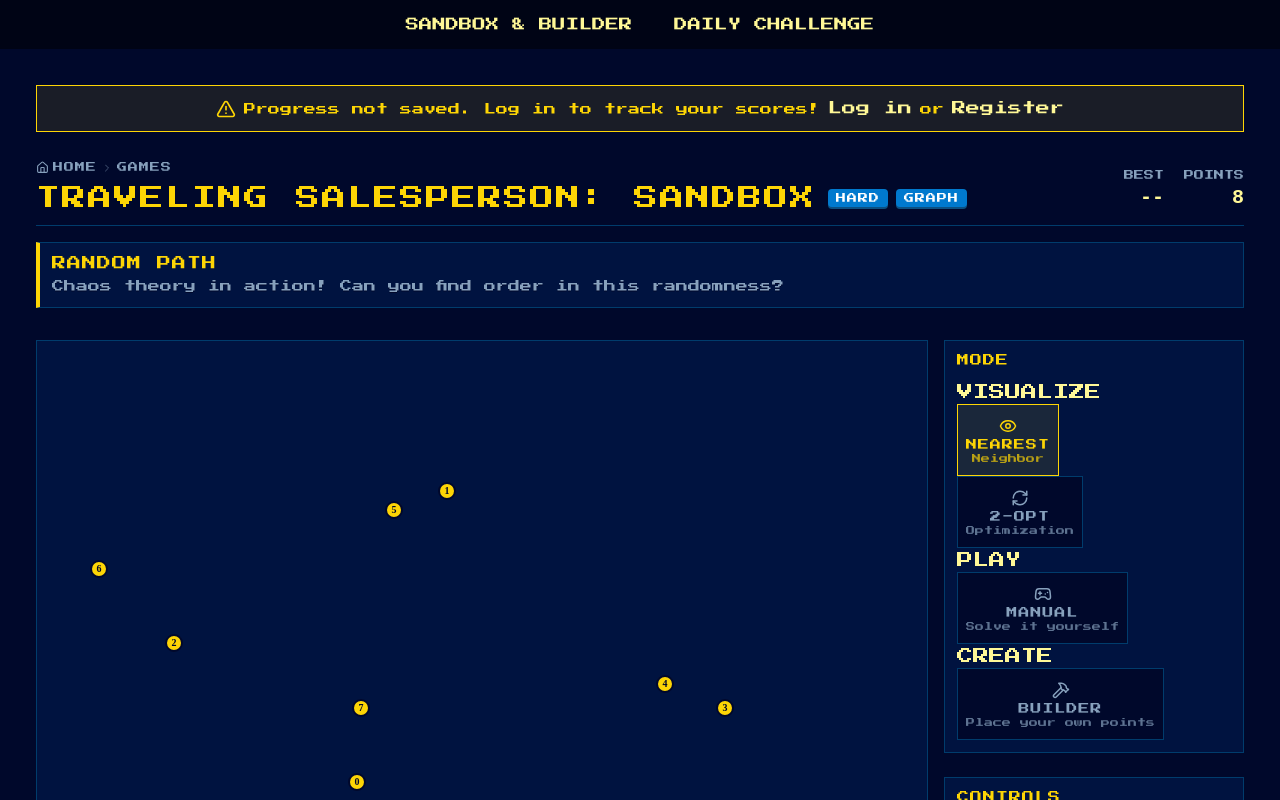
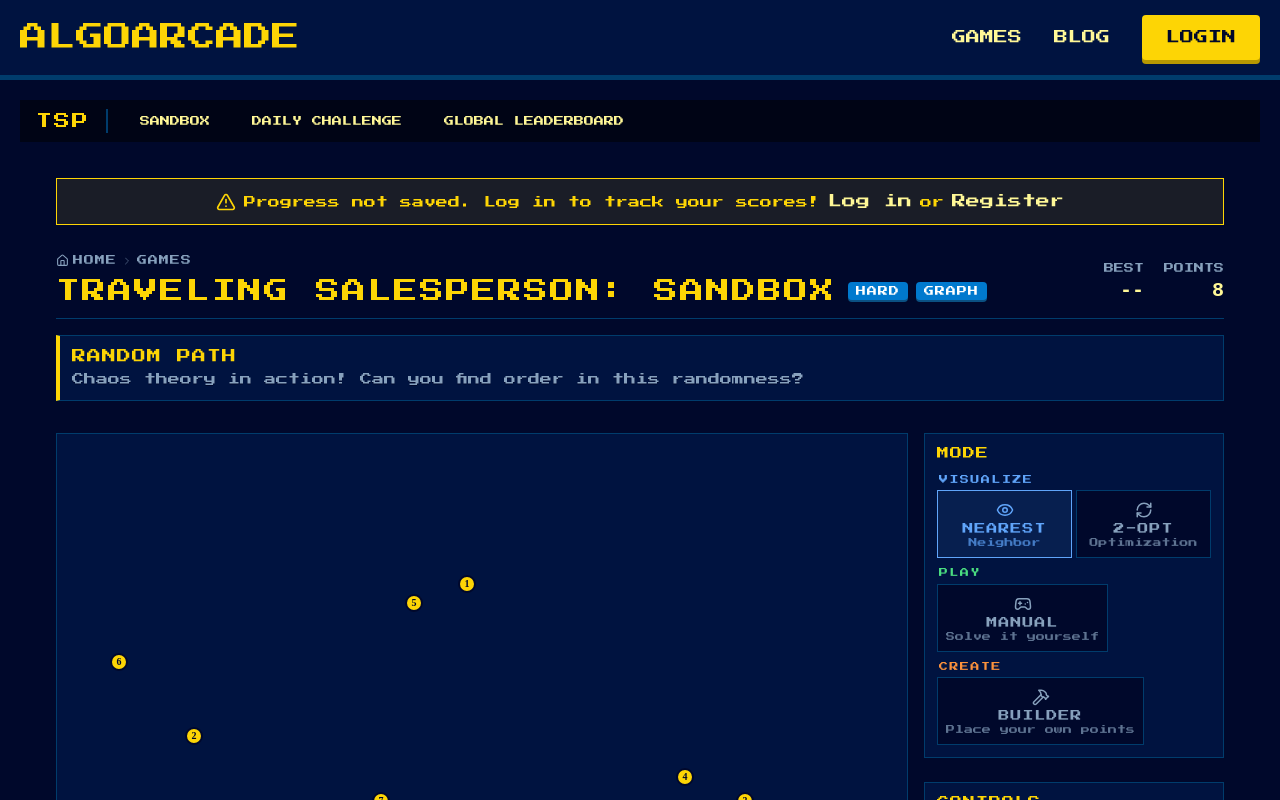
Before and after one commit to TeachingHub/algoarcade, a React app in the folder frontend/: page /games/tsp in a window 1280 px wide. Shown: the top 800 px of the page. Built offline with nearby package versions, Linux system fonts and the light colour scheme; no server answers; the HTML template or start-up script is replaced by a standard one.

Commit message:
Created GameTabs Component

```diff
--- /dev/null
+++ b/frontend/src/components/games/shared/GameTabs.tsx
@@ -0,0 +1,34 @@
+import styles from "@/styles/components/games/shared/GameTabs.module.css";
+
+interface Tab {
+    key: string;
+    label: string;
+}
+
+interface GameTabsProps {
+    gameName: string;
+    tabs: Tab[];
+    activeTab: string;
+    onTabChange: (key: string) => void;
+}
+
+export default function GameTabs({ gameName, tabs, activeTab, onTabChange }: GameTabsProps) {
+    return (
+        <div className={styles.tabHeader}>
+            <div className={styles.tabContent}>
+                <span className={styles.gameName}>{gameName}</span>
+                <div className={styles.tabGroup}>
+                    {tabs.map((tab) => (
+                        <button
+                            key={tab.key}
+                            onClick={() => onTabChange(tab.key)}
+                            className={`${styles.tabButton} ${activeTab === tab.key ? styles.tabButtonActive : ''}`}
+                        >
+                            {tab.label}
+                        </button>
+                    ))}
+                </div>
+            </div>
+        </div>
+    );
+}
--- a/frontend/src/components/games/tsp/TSPCompetitive.tsx
+++ b/frontend/src/components/games/tsp/TSPCompetitive.tsx
@@ -58,7 +58,7 @@ export default function TSPCompetitive() {
 
     return (
         <GameLayout
-            title="DAILY CHALLENGE: COMPETITIVE"
+            title="TRAVELING SALESPERSON: DAILY CHALLENGE"
             badges={["RANKED", "GRAPH"]}
             stats={[
                 { label: "POINTS", value: gameState?.points?.length || 0 }
--- a/frontend/src/pages/games/TSP.tsx
+++ b/frontend/src/pages/games/TSP.tsx
@@ -1,35 +1,35 @@
 import { useState } from 'react';
+import Layout from '@/layouts/Layout';
+import GameTabs from '@/components/games/shared/GameTabs';
 import TSPSandbox from '@/components/games/tsp/TSPSandbox';
 import TSPCompetitive from '@/components/games/tsp/TSPCompetitive';
 import styles from '@/styles/pages/games/TSP.module.css';
 
+const TSP_TABS = [
+    { key: 'sandbox', label: 'SANDBOX' },
+    { key: 'competitive', label: 'DAILY CHALLENGE' },
+    { key: 'leaderboard', label: 'GLOBAL LEADERBOARD' },
+];
+
 export default function TSPPage() {
-    const [mode, setMode] = useState<'sandbox' | 'competitive'>('sandbox');
+    const [mode, setMode] = useState('sandbox');
 
     return (
-        <div className={styles.pageWrapper}>
-            {/* Simple Tab Header for Mode Switching */}
-            <div className={styles.tabHeader}>
-                <button
-                    onClick={() => setMode('sandbox')}
-                    className={`${styles.tabButton} ${mode === 'sandbox' ? styles.tabButtonActive : styles.tabButtonInactive}`}
-                >
-                    SANDBOX & BUILDER
-                </button>
-                <button
-                    onClick={() => setMode('competitive')}
-                    className={`${styles.tabButton} ${mode === 'competitive' ? styles.tabButtonActive : styles.tabButtonInactive}`}
-                >
-                    DAILY CHALLENGE
-                </button>
-            </div>
+        <Layout noFooter noPadding>
+            <GameTabs
+                gameName="TSP"
+                tabs={TSP_TABS}
+                activeTab={mode}
+                onTabChange={setMode}
+            />
 
-            {/* Mount the active mode component. React completely destroys and mounts changing the key or just conditionally rendering helps reset completely state */}
-            {mode === 'sandbox' ? (
-                <TSPSandbox />
-            ) : (
-                <TSPCompetitive />
+            {mode === 'sandbox' && <TSPSandbox />}
+            {mode === 'competitive' && <TSPCompetitive />}
+            {mode === 'leaderboard' && (
+                <div className={styles.leaderboardPlaceholder}>
+                    <p>Global Leaderboard — Coming soon</p>
+                </div>
             )}
-        </div>
+        </Layout>
     );
 }
--- /dev/null
+++ b/frontend/src/styles/components/games/shared/GameTabs.module.css
@@ -0,0 +1,56 @@
+/* Full-width bar that sits flush against the header */
+.tabHeader {
+    width: 100%;
+    display: flex;
+    align-items: center;
+    justify-content: center;
+    background-color: rgba(0, 0, 0, 0.5);
+    border-bottom: 2px solid var(--accent-1);
+}
+
+/* Inner content limited to game width */
+.tabContent {
+    width: 100%;
+    max-width: 1400px;
+    display: flex;
+    align-items: center;
+    gap: var(--space-lg);
+    padding: var(--space-sm) var(--space-lg);
+}
+
+.gameName {
+    font-size: var(--font-size-md);
+    font-weight: bold;
+    color: var(--primary);
+    letter-spacing: 2px;
+    padding-right: var(--space-lg);
+    border-right: 2px solid var(--border);
+    white-space: nowrap;
+}
+
+.tabGroup {
+    display: flex;
+    gap: 10px;
+}
+
+.tabButton {
+    padding: 8px 16px;
+    border: 2px solid var(--accent-1);
+    border-radius: 4px;
+    cursor: pointer;
+    font-weight: bold;
+    font-size: var(--font-size-xxs);
+    font-family: var(--font-primary);
+    transition: all 0.2s;
+    background: transparent;
+    color: var(--text-main);
+}
+
+.tabButton:hover {
+    background: color-mix(in srgb, var(--accent-1) 20%, transparent);
+}
+
+.tabButtonActive {
+    background: var(--accent-1);
+    color: var(--bg-dark);
+}
--- a/frontend/src/styles/components/games/tsp/TSPControls.module.css
+++ b/frontend/src/styles/components/games/tsp/TSPControls.module.css
@@ -26,10 +26,32 @@
     margin-bottom: 10px;
 }
 
-.modeGrid {
+/* ─── Mode Selector (Grouped) ──────────────────────────────── */
+
+.modeGroupContainer {
+    display: flex;
+    flex-direction: column;
+    gap: var(--space-sm);
+}
+
+.modeGroup {
+    display: flex;
+    flex-direction: column;
+    gap: 4px;
+}
+
+.modeCategoryLabel {
+    font-size: 9px;
+    font-weight: bold;
+    letter-spacing: 1.5px;
+    text-transform: uppercase;
+    padding-left: 2px;
+}
+
+.modeGridRow {
     display: grid;
     grid-template-columns: 1fr 1fr;
-    gap: var(--space-sm);
+    gap: var(--space-xs);
 }
 
 .modeButton {
@@ -37,7 +59,7 @@
     flex-direction: column;
     align-items: center;
     gap: 4px;
-    padding: 12px 8px;
+    padding: 10px 8px;
     border: 1px solid var(--border);
     border-radius: var(--radius-sm);
     background: var(--background);
@@ -59,7 +81,7 @@
 
 .modeButtonActive {
     border-color: var(--primary);
-    background: color-mix(in srgb, var(--primary) 10%, transparent);
+    background: color-mix(in srgb, var(--primary) 8%, transparent);
     color: var(--primary);
 }
 
@@ -72,6 +94,41 @@
 .modeDescription {
     font-size: 9px;
     opacity: 0.7;
+}
+
+/* ─── Category colors ─────────────────────────────────────── */
+
+.categoryVisualize {
+    color: #60a5fa;
+    /* blue */
+}
+
+.categoryVisualize.modeButtonActive {
+    border-color: #60a5fa;
+    background: rgba(96, 165, 250, 0.08);
+    color: #60a5fa;
+}
+
+.categoryPlay {
+    color: #4ade80;
+    /* green */
+}
+
+.categoryPlay.modeButtonActive {
+    border-color: #4ade80;
+    background: rgba(74, 222, 128, 0.08);
+    color: #4ade80;
+}
+
+.categoryCreate {
+    color: #fb923c;
+    /* orange */
+}
+
+.categoryCreate.modeButtonActive {
+    border-color: #fb923c;
+    background: rgba(251, 146, 60, 0.08);
+    color: #fb923c;
 }
 
 .scenarioSelector {
--- a/frontend/src/styles/pages/games/TSP.module.css
+++ b/frontend/src/styles/pages/games/TSP.module.css
@@ -92,40 +92,16 @@
     font-weight: var(--font-weight-bold);
 }
 
-.pageWrapper {
+/* ─── Leaderboard Placeholder ─────────────────────────────── */
+
+.leaderboardPlaceholder {
     display: flex;
-    flex-direction: column;
+    align-items: center;
+    justify-content: center;
     height: 100%;
-}
-
-.tabHeader {
-    display: flex;
-    gap: 10px;
-    padding: 10px 20px;
-    background-color: rgba(0, 0, 0, 0.5);
-    border-bottom: 2px solid var(--accent-1);
-    justify-content: center;
-    align-items: center;
-}
-
-.tabButton {
-    padding: 8px 16px;
-    border: 2px solid var(--accent-1);
-    border-radius: 4px;
-    cursor: pointer;
-    font-weight: bold;
-    transition: all 0.2s;
-    font-family: var(--font-primary);
-}
-
-.tabButtonActive {
-    background: var(--accent-1);
-    color: var(--bg-dark);
-}
-
-.tabButtonInactive {
-    background: transparent;
-    color: var(--text-main);
+    min-height: 400px;
+    color: var(--muted-foreground);
+    font-size: var(--font-size-md);
 }
 
 .competitiveControls {
```
